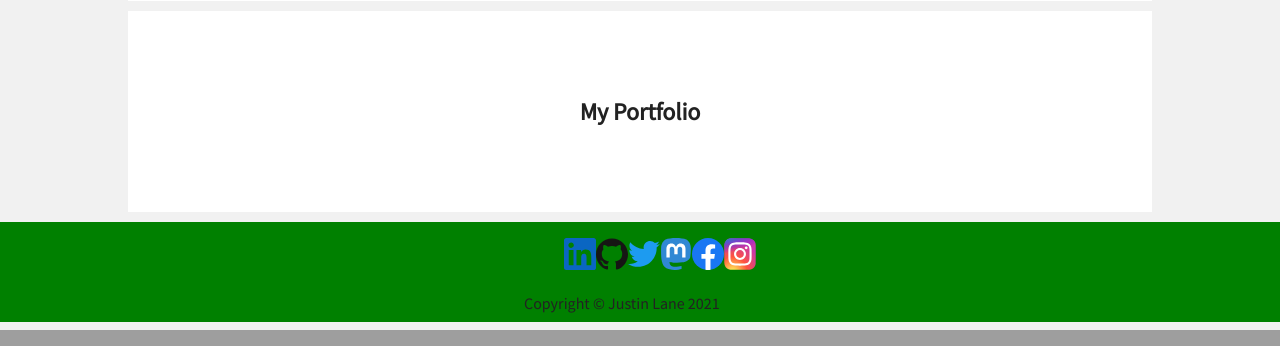
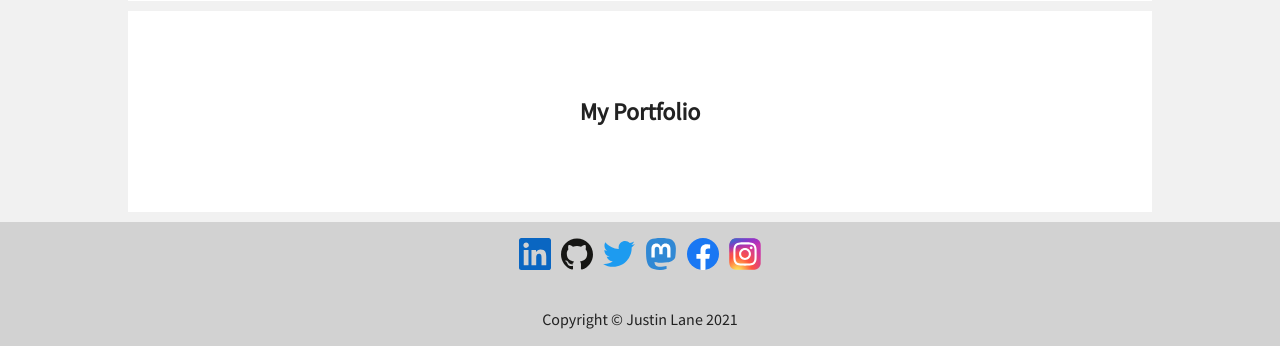
Before and after one commit to jclane/portfolio, a Flask app: template templates/index.html in a window 1280 px wide. Shown: the part 1132-1478 px from the top of the page. Run offline with Flask 2, Linux system fonts and the light colour scheme; the template is opened without the code that fills it, so the values that code supplies are empty.

Commit message:
styled footer

```diff
--- a/static/css/main.css
+++ b/static/css/main.css
@@ -6,6 +6,7 @@
 	--tertiary: 150, 200, 255; /* light blue */
 	--white: 255, 255, 255;
 	--gray: 235, 235, 235;
+	--darkergray: 210, 210, 210;
 	--black: 0, 0, 0;
 }
 
@@ -45,16 +46,17 @@ html, body {
     display: flex;
     flex-flow: column wrap;
     align-content: center;
-    position: relative;
+    text-align: center;
     width: 100%;
-    height: 100px;
-    background-color: green;
+    background-color: rgb(var(--darkergray));
 }
 
 .footer .inline-list {
     display: flex;
     flex-flow: row wrap;
+    gap: 10px;
     list-style: none;
+    padding: 0;
 }
 
 .footer .inline-list .profile-link .logo {
--- a/templates/index.html
+++ b/templates/index.html
@@ -53,8 +53,7 @@
       </ul>
       </section>
 
-  <footer class="footer">
-    <section class="center">
+  <footer class="footer center">
       <ul class="inline-list">
         <li class="profile-link">
           <a href="https://www.linkedin.com/in/justinclaylane"><img class="logo" src="./img/logos/linkedin_logo.svg" alt="LinkedIn logo" /></a>
@@ -76,8 +75,6 @@
         </li>
       </ul>
       <div class="copyright"><p class="text-muted">Copyright &copy; Justin Lane 2021</p></div>
-    </section>
-
   </footer>
 
   </div>
```
